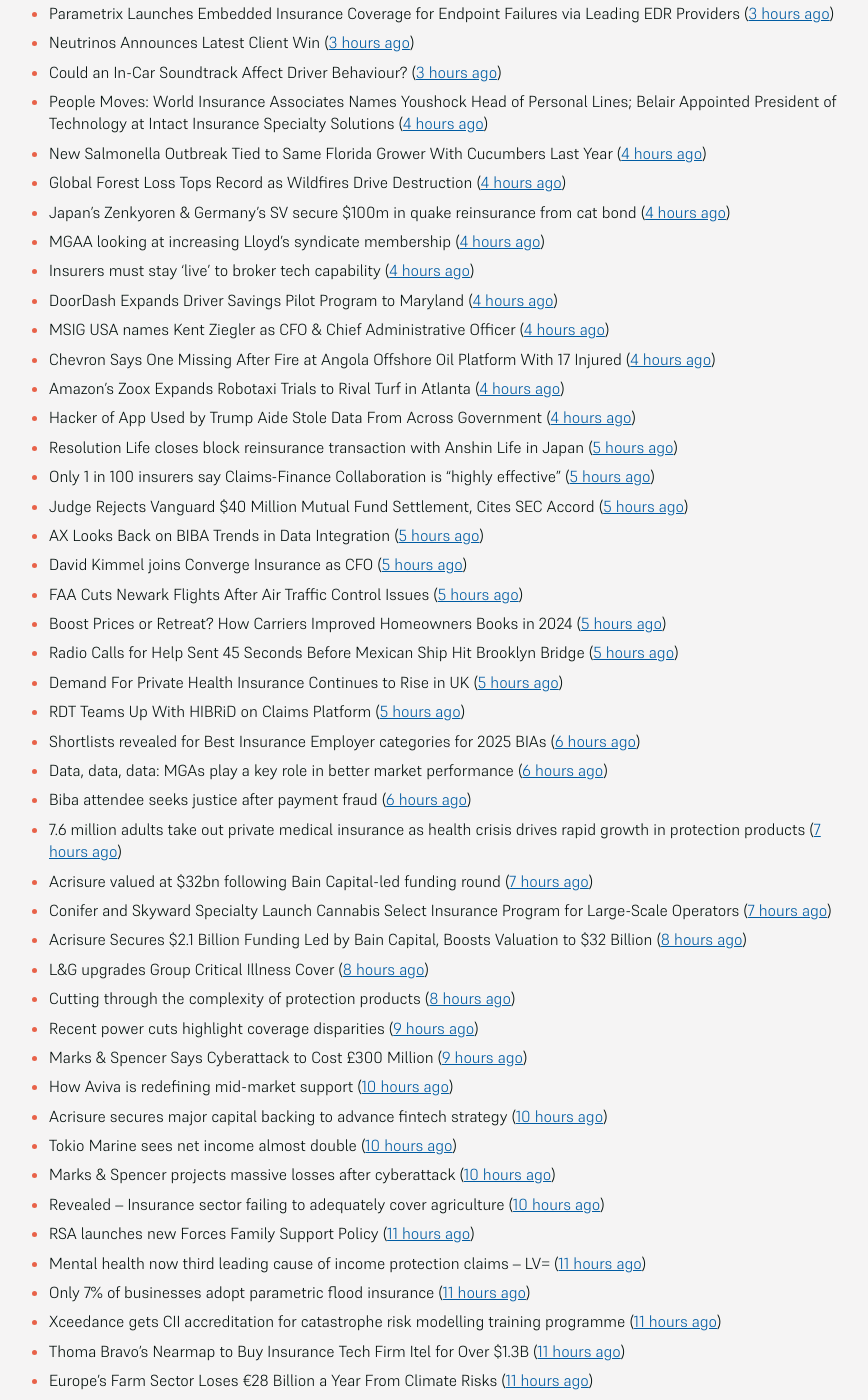
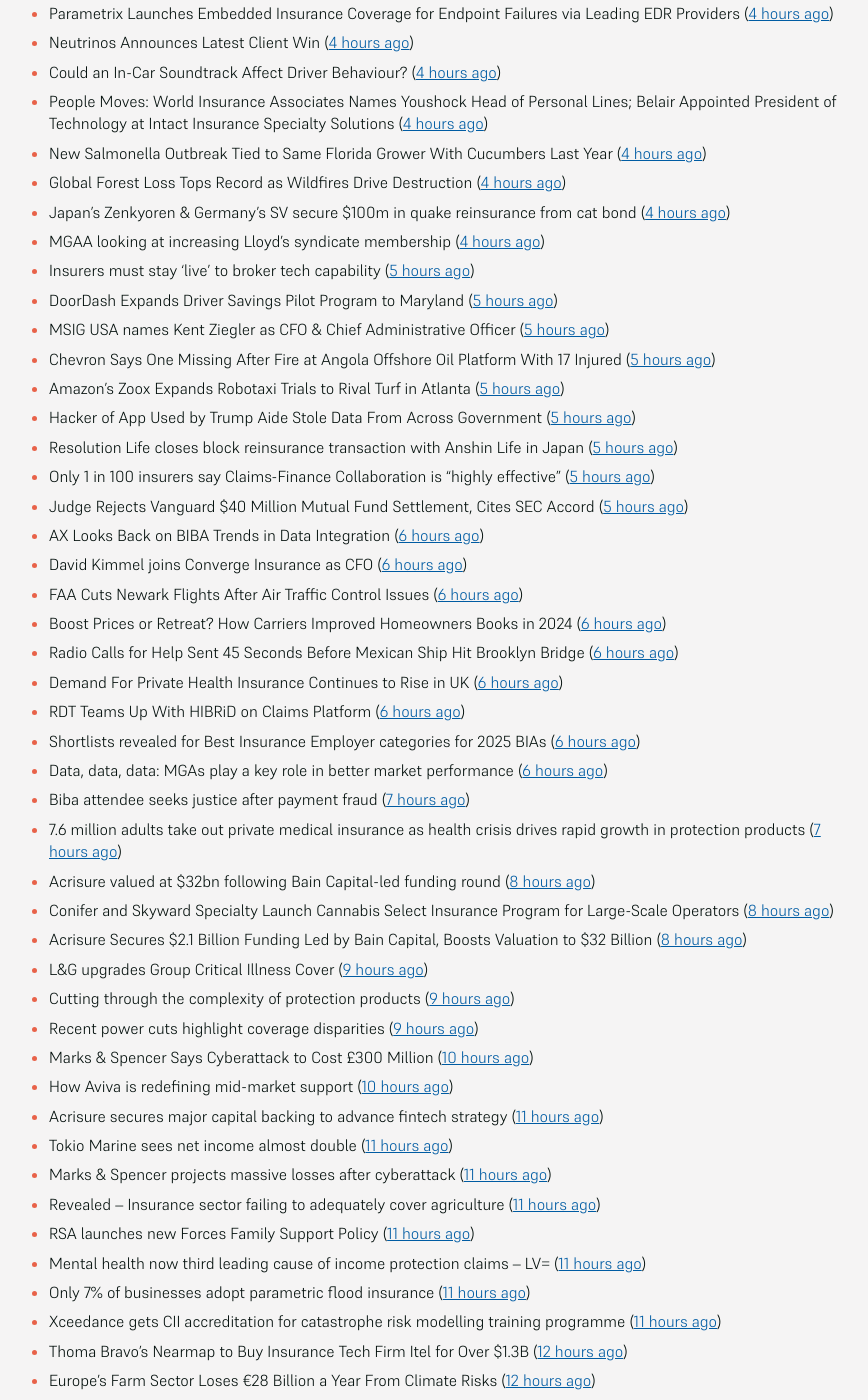
Before and after one commit to mat-0/feeds.thechels.uk, a Jekyll site: the page built from index.md, in a window 1280 px wide and 1400 px high, scrolled down 765 px. Shown: the whole window, without its empty margins (215-1083 px from the left). Built offline with Jekyll 4.4.1, drawn with Linux system fonts in a browser that asks for light colours; some of the changed text lies outside the part shown.

Commit message:
New Feed

```diff
--- a/index.md
+++ b/index.md
@@ -8,80 +8,80 @@ description: Latest Updates
 [Get this as an RSS feed](/feed.rss)
 
 <!-- news_marker starts -->
-- Shortage of Overnight Truck Parking Blamed for 2023 Fatal Greyhound Bus Crash in Illinois ([21 minutes ago](https://www.insurancejournal.com/news/midwest/2025/05/21/824679.htm))
-- Austin, Texas Bar to Pay $42K Over Pregnancy Discrimination Lawsuit ([35 minutes ago](https://www.insurancejournal.com/news/southcentral/2025/05/21/824675.htm))
-- First MainStreet Adds 2 Midwest Agencies ([45 minutes ago](https://www.insurancejournal.com/news/midwest/2025/05/21/824669.htm))
-- People Moves: CIS Promotes Gardea, Jr., Adds Felder to Leadership Team ([50 minutes ago](https://www.insurancejournal.com/news/southcentral/2025/05/21/824664.htm))
+- Shortage of Overnight Truck Parking Blamed for 2023 Fatal Greyhound Bus Crash in Illinois ([51 minutes ago](https://www.insurancejournal.com/news/midwest/2025/05/21/824679.htm))
+- Austin, Texas Bar to Pay $42K Over Pregnancy Discrimination Lawsuit ([1 hours ago](https://www.insurancejournal.com/news/southcentral/2025/05/21/824675.htm))
+- First MainStreet Adds 2 Midwest Agencies ([1 hours ago](https://www.insurancejournal.com/news/midwest/2025/05/21/824669.htm))
+- People Moves: CIS Promotes Gardea, Jr., Adds Felder to Leadership Team ([1 hours ago](https://www.insurancejournal.com/news/southcentral/2025/05/21/824664.htm))
 - TransRe calls for urgent and substantial D&O price increases amid unprofitable market conditions ([1 hours ago](https://www.reinsurancene.ws/transre-calls-for-urgent-and-substantial-do-price-increases-amid-unprofitable-market-conditions/))
-- M&S estimates £300m hit to operating profit from recent cyberattack ([1 hours ago](https://www.reinsurancene.ws/ms-estimates-300m-hit-to-operating-profit-from-recent-cyberattack/))
-- New Insurance Solution Aims to Cover US Cannabis Producers ([1 hours ago](https://insurance-edge.net/2025/05/21/new-insurance-solution-aims-to-cover-us-cannabis-producers/))
+- M&S estimates £300m hit to operating profit from recent cyberattack ([2 hours ago](https://www.reinsurancene.ws/ms-estimates-300m-hit-to-operating-profit-from-recent-cyberattack/))
+- New Insurance Solution Aims to Cover US Cannabis Producers ([2 hours ago](https://insurance-edge.net/2025/05/21/new-insurance-solution-aims-to-cover-us-cannabis-producers/))
 - EU to Propose Removing Business Barriers to Enhance Competitiveness Amid US Tariffs ([2 hours ago](https://www.insurancejournal.com/news/international/2025/05/21/824643.htm))
 - Reinsurance capacity growth supports Philippine’s non-life insurance stable outlook: AM Best ([2 hours ago](https://www.reinsurancene.ws/reinsurance-capacity-growth-supports-philippines-non-life-insurance-stable-outlook-am-best/))
 - Quandri Appoints Patrick Mulroy as Head of Strategy and Partnerships to Spearhead North American Expansion ([2 hours ago](https://www.insurtechinsights.com/quandri-appoints-patrick-mulroy-as-head-of-strategy-and-partnerships-to-spearhead-north-american-expansion/))
-- Former Progressive CEO Renwick, 69, Dies ([2 hours ago](https://www.insurancejournal.com/news/national/2025/05/21/824645.htm))
-- Munich Re Ventures closes $125m fund from HSB ([2 hours ago](https://www.reinsurancene.ws/munich-re-ventures-closes-125m-fund-from-hsb/))
-- Hack of Contractor Was at Root of Massive Federal Data Breach ([2 hours ago](https://www.insurancejournal.com/news/national/2025/05/21/824641.htm))
+- Former Progressive CEO Renwick, 69, Dies ([3 hours ago](https://www.insurancejournal.com/news/national/2025/05/21/824645.htm))
+- Munich Re Ventures closes $125m fund from HSB ([3 hours ago](https://www.reinsurancene.ws/munich-re-ventures-closes-125m-fund-from-hsb/))
+- Hack of Contractor Was at Root of Massive Federal Data Breach ([3 hours ago](https://www.insurancejournal.com/news/national/2025/05/21/824641.htm))
 - US cyber insurance market remains profitable amid slower growth in 2024: Fitch ([3 hours ago](https://www.reinsurancene.ws/us-cyber-insurance-market-remains-profitable-amid-slower-growth-in-2024-fitch/))
 - Acrisure Secures $2.1 Billion Funding Round for M&A, Tech ([3 hours ago](https://www.insurancejournal.com/news/national/2025/05/21/824637.htm))
-- Sproutr secures Altai Ventures-led seed funding to fuel growth ([3 hours ago](https://www.reinsurancene.ws/sproutr-secures-altai-ventures-led-seed-funding-to-fuel-growth/))
-- Parametrix Launches Embedded Insurance Coverage for Endpoint Failures via Leading EDR Providers ([3 hours ago](https://www.insurtechinsights.com/parametrix-launches-embedded-insurance-coverage-for-endpoint-failures-via-leading-edr-providers/))
-- Neutrinos Announces Latest Client Win ([3 hours ago](https://insurance-edge.net/2025/05/21/neutrinos-announces-latest-client-win/))
-- Could an In-Car Soundtrack Affect Driver Behaviour? ([3 hours ago](https://insurance-edge.net/2025/05/21/could-an-in-car-soundtrack-affect-driver-behaviour/))
+- Sproutr secures Altai Ventures-led seed funding to fuel growth ([4 hours ago](https://www.reinsurancene.ws/sproutr-secures-altai-ventures-led-seed-funding-to-fuel-growth/))
+- Parametrix Launches Embedded Insurance Coverage for Endpoint Failures via Leading EDR Providers ([4 hours ago](https://www.insurtechinsights.com/parametrix-launches-embedded-insurance-coverage-for-endpoint-failures-via-leading-edr-providers/))
+- Neutrinos Announces Latest Client Win ([4 hours ago](https://insurance-edge.net/2025/05/21/neutrinos-announces-latest-client-win/))
+- Could an In-Car Soundtrack Affect Driver Behaviour? ([4 hours ago](https://insurance-edge.net/2025/05/21/could-an-in-car-soundtrack-affect-driver-behaviour/))
 - People Moves: World Insurance Associates Names Youshock Head of Personal Lines; Belair Appointed President of Technology at Intact Insurance Specialty Solutions ([4 hours ago](https://www.insurancejournal.com/news/national/2025/05/21/824508.htm))
 - New Salmonella Outbreak Tied to Same Florida Grower With Cucumbers Last Year ([4 hours ago](https://www.insurancejournal.com/news/southeast/2025/05/21/824621.htm))
 - Global Forest Loss Tops Record as Wildfires Drive Destruction ([4 hours ago](https://www.insurancejournal.com/news/international/2025/05/21/824618.htm))
 - Japan’s Zenkyoren & Germany’s SV secure $100m in quake reinsurance from cat bond ([4 hours ago](https://www.reinsurancene.ws/japans-zenkyoren-germanys-sv-secure-100m-in-quake-reinsurance-from-cat-bond/))
 - MGAA looking at increasing Lloyd’s syndicate membership ([4 hours ago](https://www.postonline.co.uk/news/7957794/mgaa-looking-at-increasing-lloyd%E2%80%99s-syndicate-membership))
-- Insurers must stay ‘live’ to broker tech capability ([4 hours ago](https://www.postonline.co.uk/broker/7957792/insurers-must-stay-%E2%80%98live%E2%80%99-to-broker-tech-capability))
-- DoorDash Expands Driver Savings Pilot Program to Maryland ([4 hours ago](https://www.insurancejournal.com/news/east/2025/05/21/824599.htm))
-- MSIG USA names Kent Ziegler as CFO & Chief Administrative Officer ([4 hours ago](https://www.reinsurancene.ws/msig-usa-names-kent-ziegler-as-cfo-chief-administrative-officer/))
-- Chevron Says One Missing After Fire at Angola Offshore Oil Platform With 17 Injured ([4 hours ago](https://www.insurancejournal.com/news/international/2025/05/21/824603.htm))
-- Amazon’s Zoox Expands Robotaxi Trials to Rival Turf in Atlanta ([4 hours ago](https://www.insurancejournal.com/news/southeast/2025/05/21/824605.htm))
-- Hacker of App Used by Trump Aide Stole Data From Across Government ([4 hours ago](https://www.insurancejournal.com/news/national/2025/05/21/824594.htm))
+- Insurers must stay ‘live’ to broker tech capability ([5 hours ago](https://www.postonline.co.uk/broker/7957792/insurers-must-stay-%E2%80%98live%E2%80%99-to-broker-tech-capability))
+- DoorDash Expands Driver Savings Pilot Program to Maryland ([5 hours ago](https://www.insurancejournal.com/news/east/2025/05/21/824599.htm))
+- MSIG USA names Kent Ziegler as CFO & Chief Administrative Officer ([5 hours ago](https://www.reinsurancene.ws/msig-usa-names-kent-ziegler-as-cfo-chief-administrative-officer/))
+- Chevron Says One Missing After Fire at Angola Offshore Oil Platform With 17 Injured ([5 hours ago](https://www.insurancejournal.com/news/international/2025/05/21/824603.htm))
+- Amazon’s Zoox Expands Robotaxi Trials to Rival Turf in Atlanta ([5 hours ago](https://www.insurancejournal.com/news/southeast/2025/05/21/824605.htm))
+- Hacker of App Used by Trump Aide Stole Data From Across Government ([5 hours ago](https://www.insurancejournal.com/news/national/2025/05/21/824594.htm))
 - Resolution Life closes block reinsurance transaction with Anshin Life in Japan ([5 hours ago](https://www.reinsurancene.ws/resolution-life-closes-block-reinsurance-transaction-with-anshin-life-in-japan/))
 - Only 1 in 100 insurers say Claims-Finance Collaboration is “highly effective” ([5 hours ago](https://ifamagazine.com/only-1-in-100-insurers-say-claims-finance-collaboration-is-highly-effective/))
 - Judge Rejects Vanguard $40 Million Mutual Fund Settlement, Cites SEC Accord ([5 hours ago](https://www.insurancejournal.com/news/east/2025/05/21/824595.htm))
-- AX Looks Back on BIBA Trends in Data Integration ([5 hours ago](https://insurance-edge.net/2025/05/21/ax-looks-back-on-biba-trends-in-data-integration/))
-- David Kimmel joins Converge Insurance as CFO ([5 hours ago](https://www.reinsurancene.ws/david-kimmel-joins-converge-insurance-as-cfo/))
-- FAA Cuts Newark Flights After Air Traffic Control Issues ([5 hours ago](https://www.insurancejournal.com/news/east/2025/05/21/824589.htm))
-- Boost Prices or Retreat? How Carriers Improved Homeowners Books in 2024 ([5 hours ago](https://www.insurancejournal.com/news/national/2025/05/21/824587.htm))
-- Radio Calls for Help Sent 45 Seconds Before Mexican Ship Hit Brooklyn Bridge ([5 hours ago](https://www.insurancejournal.com/news/east/2025/05/21/824582.htm))
-- Demand For Private Health Insurance Continues to Rise in UK ([5 hours ago](https://insurance-edge.net/2025/05/21/demand-for-private-health-insurance-continues-to-rise-in-uk/))
-- RDT Teams Up With HIBRiD on Claims Platform ([5 hours ago](https://insurance-edge.net/2025/05/21/rdt-teams-up-with-hibrid-on-claims-platform/))
+- AX Looks Back on BIBA Trends in Data Integration ([6 hours ago](https://insurance-edge.net/2025/05/21/ax-looks-back-on-biba-trends-in-data-integration/))
+- David Kimmel joins Converge Insurance as CFO ([6 hours ago](https://www.reinsurancene.ws/david-kimmel-joins-converge-insurance-as-cfo/))
+- FAA Cuts Newark Flights After Air Traffic Control Issues ([6 hours ago](https://www.insurancejournal.com/news/east/2025/05/21/824589.htm))
+- Boost Prices or Retreat? How Carriers Improved Homeowners Books in 2024 ([6 hours ago](https://www.insurancejournal.com/news/national/2025/05/21/824587.htm))
+- Radio Calls for Help Sent 45 Seconds Before Mexican Ship Hit Brooklyn Bridge ([6 hours ago](https://www.insurancejournal.com/news/east/2025/05/21/824582.htm))
+- Demand For Private Health Insurance Continues to Rise in UK ([6 hours ago](https://insurance-edge.net/2025/05/21/demand-for-private-health-insurance-continues-to-rise-in-uk/))
+- RDT Teams Up With HIBRiD on Claims Platform ([6 hours ago](https://insurance-edge.net/2025/05/21/rdt-teams-up-with-hibrid-on-claims-platform/))
 - Shortlists revealed for Best Insurance Employer categories for 2025 BIAs ([6 hours ago](https://www.postonline.co.uk/broker/7957793/shortlists-revealed-for-best-insurance-employer-categories-for-2025-bias))
 - Data, data, data: MGAs play a key role in better market performance ([6 hours ago](https://www.insurancebusinessmag.com/uk/news/columns/data-data-data-mgas-play-a-key-role-in-better-market-performance-536399.aspx))
-- Biba attendee seeks justice after payment fraud ([6 hours ago](https://www.postonline.co.uk/news/7957800/biba-attendee-seeks-justice-after-payment-fraud))
+- Biba attendee seeks justice after payment fraud ([7 hours ago](https://www.postonline.co.uk/news/7957800/biba-attendee-seeks-justice-after-payment-fraud))
 - 7.6 million adults take out private medical insurance as health crisis drives rapid growth in protection products ([7 hours ago](https://ifamagazine.com/7-6-million-adults-take-out-private-medical-insurance-as-health-crisis-drives-rapid-growth-in-protection-products/))
-- Acrisure valued at $32bn following Bain Capital-led funding round ([7 hours ago](https://www.postonline.co.uk/broker/7957799/acrisure-valued-at-32bn-following-bain-capital-led-funding-round))
-- Conifer and Skyward Specialty Launch Cannabis Select Insurance Program for Large-Scale Operators ([7 hours ago](https://www.insurtechinsights.com/conifer-and-skyward-specialty-launch-cannabis-select-insurance-program-for-large-scale-operators/))
+- Acrisure valued at $32bn following Bain Capital-led funding round ([8 hours ago](https://www.postonline.co.uk/broker/7957799/acrisure-valued-at-32bn-following-bain-capital-led-funding-round))
+- Conifer and Skyward Specialty Launch Cannabis Select Insurance Program for Large-Scale Operators ([8 hours ago](https://www.insurtechinsights.com/conifer-and-skyward-specialty-launch-cannabis-select-insurance-program-for-large-scale-operators/))
 - Acrisure Secures $2.1 Billion Funding Led by Bain Capital, Boosts Valuation to $32 Billion ([8 hours ago](https://www.insurtechinsights.com/acrisure-secures-2-1-billion-funding-led-by-bain-capital-boosts-valuation-to-32-billion/))
-- L&G upgrades Group Critical Illness Cover ([8 hours ago](https://ifamagazine.com/lg-upgrades-group-critical-illness-cover/))
-- Cutting through the complexity of protection products ([8 hours ago](https://ifamagazine.com/cutting-through-the-complexity-of-protection-products/))
+- L&G upgrades Group Critical Illness Cover ([9 hours ago](https://ifamagazine.com/lg-upgrades-group-critical-illness-cover/))
+- Cutting through the complexity of protection products ([9 hours ago](https://ifamagazine.com/cutting-through-the-complexity-of-protection-products/))
 - Recent power cuts highlight coverage disparities ([9 hours ago](https://www.postonline.co.uk/commercial/7957791/recent-power-cuts-highlight-coverage-disparities))
-- Marks & Spencer Says Cyberattack to Cost £300 Million ([9 hours ago](https://www.insurancejournal.com/news/international/2025/05/21/824570.htm))
+- Marks & Spencer Says Cyberattack to Cost £300 Million ([10 hours ago](https://www.insurancejournal.com/news/international/2025/05/21/824570.htm))
 - How Aviva is redefining mid-market support ([10 hours ago](https://www.insurancebusinessmag.com/uk/news/breaking-news/how-aviva-is-redefining-midmarket-support-535375.aspx))
-- Acrisure secures major capital backing to advance fintech strategy ([10 hours ago](https://www.insurancebusinessmag.com/uk/news/breaking-news/acrisure-secures-major-capital-backing-to-advance-fintech-strategy-536392.aspx))
-- Tokio Marine sees net income almost double ([10 hours ago](https://www.insurancebusinessmag.com/uk/news/breaking-news/tokio-marine-sees-net-income-almost-double-536377.aspx))
-- Marks & Spencer projects massive losses after cyberattack ([10 hours ago](https://www.insurancebusinessmag.com/uk/news/cyber/marks-and-spencer-projects-massive-losses-after-cyberattack-536391.aspx))
-- Revealed – Insurance sector failing to adequately cover agriculture ([10 hours ago](https://www.insurancebusinessmag.com/uk/news/breaking-news/revealed--insurance-sector-failing-to-adequately-cover-agriculture-536376.aspx))
+- Acrisure secures major capital backing to advance fintech strategy ([11 hours ago](https://www.insurancebusinessmag.com/uk/news/breaking-news/acrisure-secures-major-capital-backing-to-advance-fintech-strategy-536392.aspx))
+- Tokio Marine sees net income almost double ([11 hours ago](https://www.insurancebusinessmag.com/uk/news/breaking-news/tokio-marine-sees-net-income-almost-double-536377.aspx))
+- Marks & Spencer projects massive losses after cyberattack ([11 hours ago](https://www.insurancebusinessmag.com/uk/news/cyber/marks-and-spencer-projects-massive-losses-after-cyberattack-536391.aspx))
+- Revealed – Insurance sector failing to adequately cover agriculture ([11 hours ago](https://www.insurancebusinessmag.com/uk/news/breaking-news/revealed--insurance-sector-failing-to-adequately-cover-agriculture-536376.aspx))
 - RSA launches new Forces Family Support Policy ([11 hours ago](https://www.insurancebusinessmag.com/uk/news/breaking-news/rsa-launches-new-forces-family-support-policy-536375.aspx))
 - Mental health now third leading cause of income protection claims – LV= ([11 hours ago](https://www.insurancebusinessmag.com/uk/news/life-insurance/mental-health-now-third-leading-cause-of-income-protection-claims--lv-536390.aspx))
 - Only 7% of businesses adopt parametric flood insurance ([11 hours ago](https://www.postonline.co.uk/news/7957796/only-7-of-businesses-adopt-parametric-flood-insurance))
 - Xceedance gets CII accreditation for catastrophe risk modelling training programme ([11 hours ago](https://www.insurancebusinessmag.com/uk/news/catastrophe/xceedance-gets-cii-accreditation-for-catastrophe-risk-modelling-training-programme-536374.aspx))
-- Thoma Bravo’s Nearmap to Buy Insurance Tech Firm Itel for Over $1.3B ([11 hours ago](https://www.insurancejournal.com/news/national/2025/05/21/824558.htm))
-- Europe’s Farm Sector Loses €28 Billion a Year From Climate Risks ([11 hours ago](https://www.insurancejournal.com/news/international/2025/05/21/824536.htm))
+- Thoma Bravo’s Nearmap to Buy Insurance Tech Firm Itel for Over $1.3B ([12 hours ago](https://www.insurancejournal.com/news/national/2025/05/21/824558.htm))
+- Europe’s Farm Sector Loses €28 Billion a Year From Climate Risks ([12 hours ago](https://www.insurancejournal.com/news/international/2025/05/21/824536.htm))
 - World Insurance Adds Two Agencies in South Carolina ([12 hours ago](https://www.insurancejournal.com/news/southeast/2025/05/21/824482.htm))
 - Alphabet’s Waymo Gets California Nod for Robotaxi Expansion in Bay Area ([12 hours ago](https://www.insurancejournal.com/news/west/2025/05/21/824562.htm))
 - Carrying on caravanning – courtesy of insurance ([12 hours ago](https://www.postonline.co.uk/personal/7957724/carrying-on-caravanning-%E2%80%93-courtesy-of-insurance))
 - Could aviation insurance be about to skyrocket? ([12 hours ago](https://www.postonline.co.uk/commercial/7957567/could-aviation-insurance-be-about-to-skyrocket))
 - How insurers should tackle the luxury watch theft crisis ([12 hours ago](https://www.postonline.co.uk/claims/7957407/how-insurers-should-tackle-the-luxury-watch-theft-crisis))
-- Ransomware claims costly but stabilized in 2024, Coalition ([20 hours ago](https://www.dig-in.com/news/ransomware-claims-costly-but-stabilized-in-2024-coalition))
+- Ransomware claims costly but stabilized in 2024, Coalition ([21 hours ago](https://www.dig-in.com/news/ransomware-claims-costly-but-stabilized-in-2024-coalition))
 - MGAs: Turning financial infrastructure into a strategic advantage ([21 hours ago](https://www.dig-in.com/opinion/turning-financial-infrastructure-into-a-strategic-advantage))
 - Insurers must manage governance and bias to comply with AI regulation, experts say ([21 hours ago](https://www.dig-in.com/news/ai-governance-and-bias-become-compliance-issues-for-insurers))
-- FDIC's Hill rethinks deposit insurance assessments ([21 hours ago](https://www.dig-in.com/news/fdics-hill-rethinking-deposit-insurance-fees))
+- FDIC's Hill rethinks deposit insurance ([21 hours ago](https://www.dig-in.com/news/fdics-hill-rethinking-deposit-insurance-fees))
 - Exporters rethink routes after tariff shock – Allianz Trade ([21 hours ago](https://www.insurancebusinessmag.com/uk/news/sme/exporters-rethink-routes-after-tariff-shock--allianz-trade-536347.aspx))
-- Marsh secures navy insurance role ([21 hours ago](https://www.insurancebusinessmag.com/uk/news/marine/marsh-secures-navy-insurance-role-536336.aspx))
-- Senate Will Try to Block California Vehicle Standards to Phase Out Gas-Powered Cars ([22 hours ago](https://www.insurancejournal.com/news/west/2025/05/20/824554.htm))
+- Marsh secures navy insurance role ([22 hours ago](https://www.insurancebusinessmag.com/uk/news/marine/marsh-secures-navy-insurance-role-536336.aspx))
+- Senate Will Try to Block California Vehicle Standards to Phase Out Gas-Powered Cars ([23 hours ago](https://www.insurancejournal.com/news/west/2025/05/20/824554.htm))
 - Cytora and Aisix Solutions Partner to Bolster Insurers’ Wildfire Risk Management ([1 days ago](https://www.insurtechinsights.com/cytora-and-aisix-solutions-partner-to-bolster-insurers-wildfire-risk-management/))
 - Nearmap to Acquire Itel in $1.3 Billion Deal, Creating $8 Billion Property Intelligence Powerhouse ([1 days ago](https://www.insurtechinsights.com/nearmap-to-acquire-itel-in-1-3-billion-deal-creating-8-billion-property-intelligence-powerhouse/))
 - Sophos and Capsule Insurance Join Forces to Offer Integrated Cybersecurity and Insurance for UK Businesses ([1 days ago](https://www.insurtechinsights.com/sophos-and-capsule-insurance-join-forces-to-offer-integrated-cybersecurity-and-insurance-for-uk-businesses/))
```
